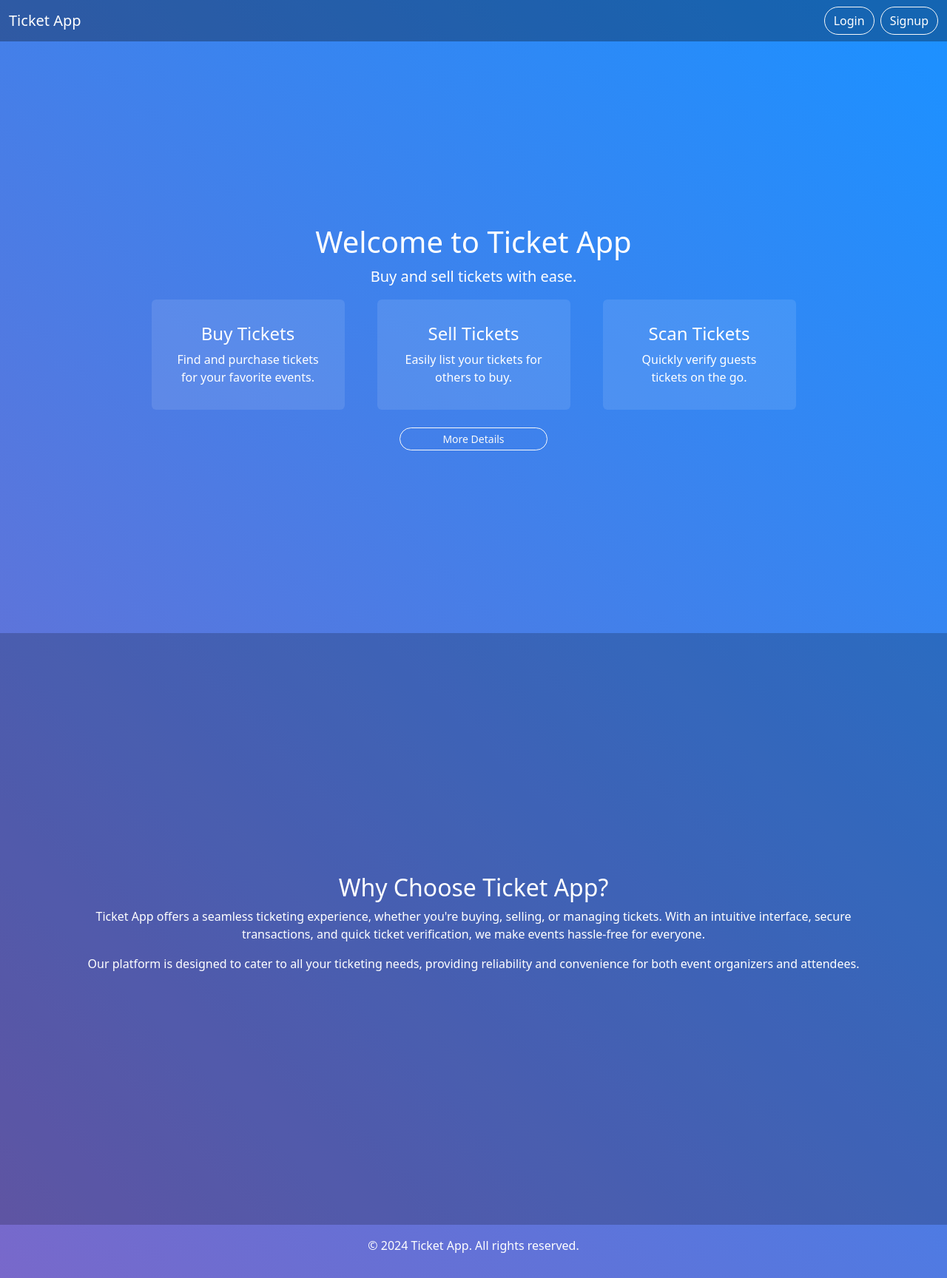
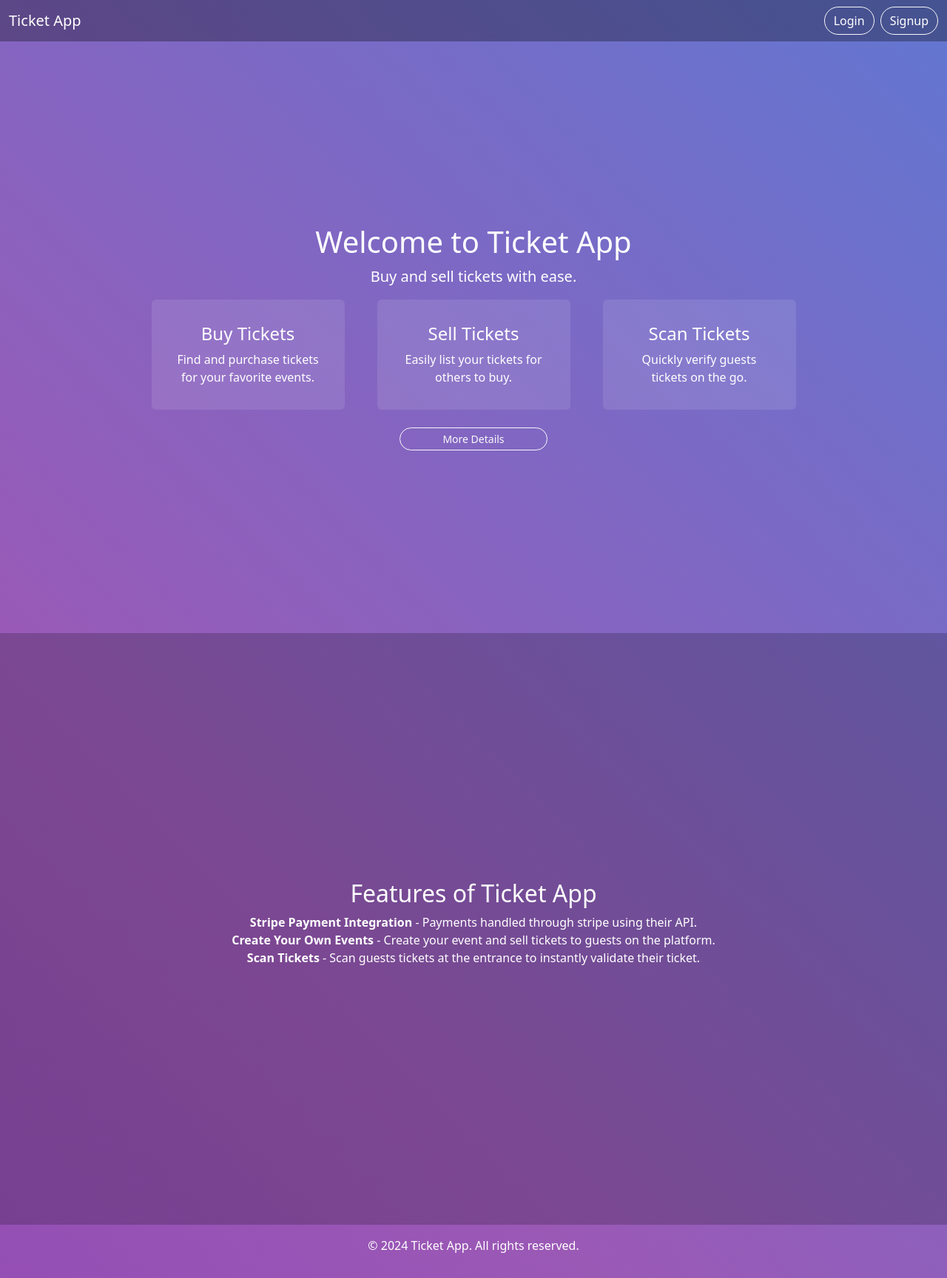
Before and after one commit to noahdavis05/WebAppDev-CWK2, a Flask app: page / in a window 1280 px wide. Shown: the whole page at 74% size. Run offline with Flask 3, Linux system fonts and the light colour scheme.

Commit message:
Changed the landing page a touch and moved css to seperate file

```diff
--- /dev/null
+++ b/ticketApp/main/app/static/css/landing.css
@@ -0,0 +1,65 @@
+body {
+    animation: gradient-rotate 10s infinite linear;
+    background: linear-gradient(45deg, #6a0dad, #9b59b6, #00aaff);
+    background-size: 400% 400%;
+    color: #fff;
+    margin: 0;
+}
+
+@keyframes gradient-rotate {
+    0% { background-position: 0% 50%; }
+    50% { background-position: 100% 50%; }
+    100% { background-position: 0% 50%; }
+}
+
+/* Navbar Styling */
+.navbar {
+    background-color: rgba(0, 0, 0, 0.3);
+}
+.navbar a {
+    color: #fff;
+}
+
+/* Full-screen Sections */
+.section {
+    height: 100vh; /* Full viewport height */
+    display: flex;
+    flex-direction: column;
+    justify-content: center;
+    align-items: center;
+}
+
+/* Card Styling */
+.card {
+    background-color: rgba(255, 255, 255, 0.1);
+    border: none;
+    color: #fff;
+    transition: transform 0.3s ease;
+}
+.card:hover {
+    transform: translateY(-10px);
+}
+
+.card-title {
+    font-size: 1.5rem;
+}
+
+.card-group {
+    gap: 20px;
+}
+
+#main-row {
+    display: flex;
+    justify-content: center;
+    gap: 20px;
+}
+
+/* More Info Section */
+.more-info {
+    background-color: rgba(0, 0, 0, 0.2);
+}
+
+/* Smooth scrolling for anchor links */
+html {
+    scroll-behavior: smooth;
+}
--- a/ticketApp/main/app/templates/landing.html
+++ b/ticketApp/main/app/templates/landing.html
@@ -6,74 +6,8 @@
     <title>Ticket App - Home</title>
     <!-- Bootstrap CSS -->
     <link href="https://cdn.jsdelivr.net/npm/bootstrap@5.3.2/dist/css/bootstrap.min.css" rel="stylesheet">
-    <style>
-        /* Rotating Gradient Background */
-        body {
-            animation: gradient-rotate 20s infinite linear;
-            background: linear-gradient(45deg, #6a0dad, #9b59b6, #1e90ff, #00aaff);
-            background-size: 400% 400%;
-            color: #fff;
-            margin: 0;
-        }
+    <link rel="stylesheet" href="{{ url_for('static', filename='css/landing.css') }}">
 
-        @keyframes gradient-rotate {
-            0% { background-position: 0% 50%; }
-            50% { background-position: 100% 50%; }
-            100% { background-position: 0% 50%; }
-        }
-
-        /* Navbar Styling */
-        .navbar {
-            background-color: rgba(0, 0, 0, 0.3);
-        }
-        .navbar a {
-            color: #fff;
-        }
-
-        /* Full-screen Sections */
-        .section {
-            height: 100vh; /* Full viewport height */
-            display: flex;
-            flex-direction: column;
-            justify-content: center;
-            align-items: center;
-        }
-
-        /* Card Styling */
-        .card {
-            background-color: rgba(255, 255, 255, 0.1);
-            border: none;
-            color: #fff;
-            transition: transform 0.3s ease;
-        }
-        .card:hover {
-            transform: translateY(-10px);
-        }
-
-        .card-title {
-            font-size: 1.5rem;
-        }
-
-        .card-group {
-            gap: 20px;
-        }
-
-        #main-row {
-            display: flex;
-            justify-content: center;
-            gap: 20px;
-        }
-
-        /* More Info Section */
-        .more-info {
-            background-color: rgba(0, 0, 0, 0.2);
-        }
-
-        /* Smooth scrolling for anchor links */
-        html {
-            scroll-behavior: smooth;
-        }
-    </style>
 </head>
 <body>
     <!-- Navbar -->
@@ -133,12 +67,25 @@
 
     <!-- More Information Section -->
     <div id="more-info" class="section more-info text-center">
-        <div class="container">
-            <h2>Why Choose Ticket App?</h2>
-            <p>Ticket App offers a seamless ticketing experience, whether you're buying, selling, or managing tickets. With an intuitive interface, secure transactions, and quick ticket verification, we make events hassle-free for everyone.</p>
-            <p>Our platform is designed to cater to all your ticketing needs, providing reliability and convenience for both event organizers and attendees.</p>
-        </div>
+              <h2>Features of Ticket App</h2>
+
+
+
+             <ul class="list-unstyled">
+
+                  <li><strong>Stripe Payment Integration</strong> - Payments handled through stripe using their API.</li>
+                  <li><strong>Create Your Own Events</strong> - Create your event and sell tickets to guests on the platform.</li>
+                  <li><strong>Scan Tickets</strong> - Scan guests tickets at the entrance to instantly validate their ticket.</li>
+
+
+
+
+
+
+
     </div>
+
+
 
     <!-- Footer -->
     <footer class="text-center py-3">
```
Also changed, not shown: ticketApp/main/instance/site.db.
